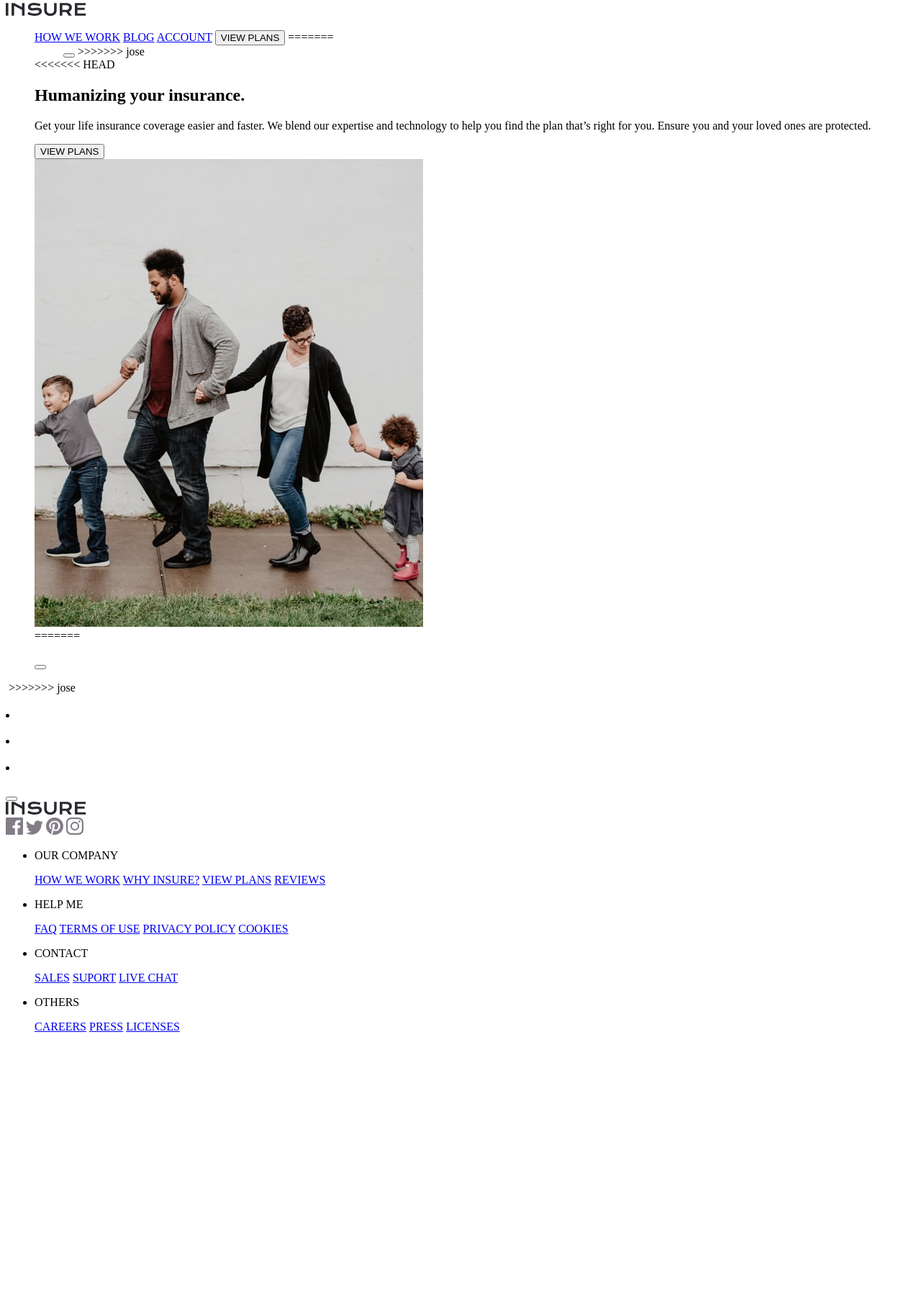
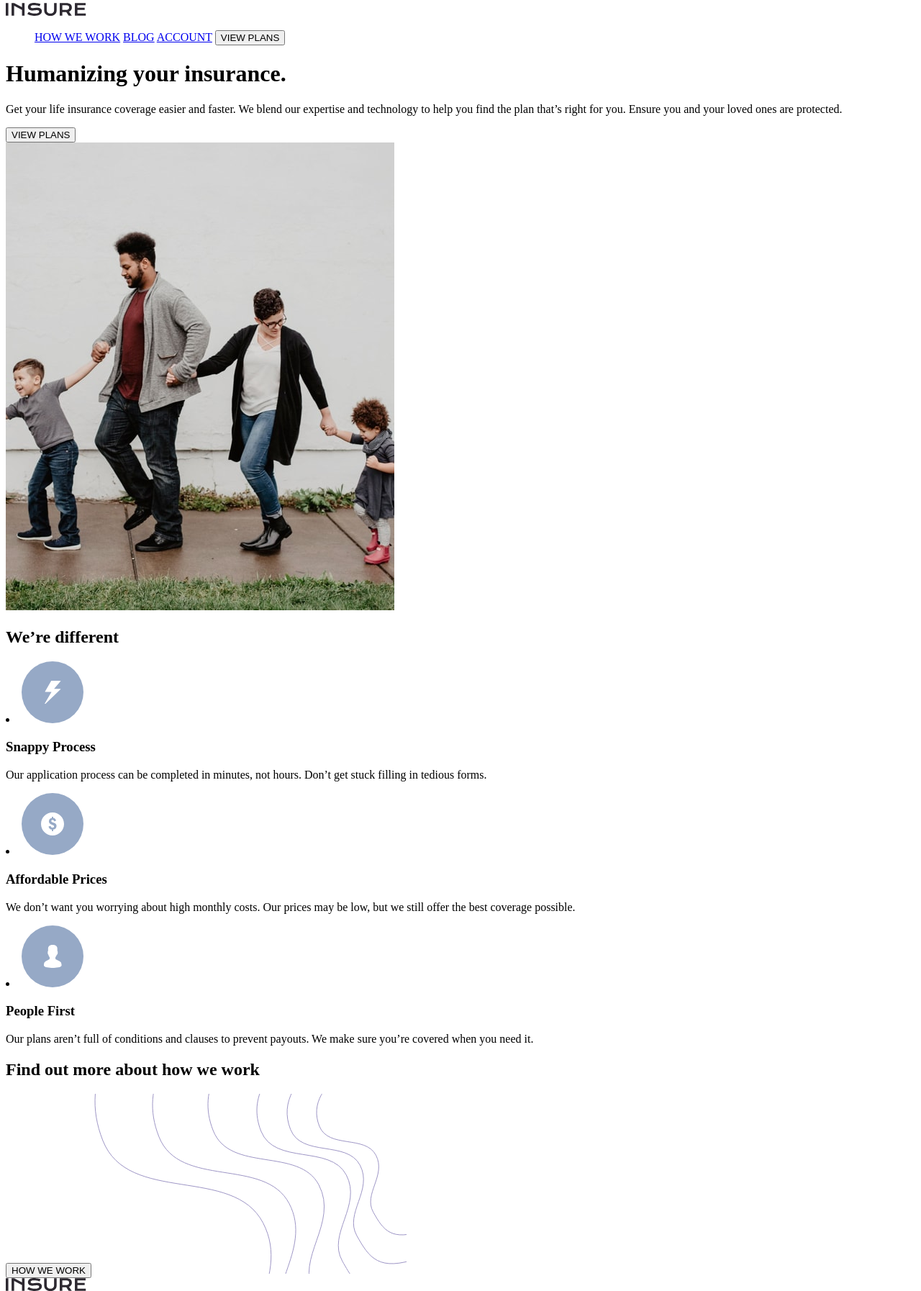
Before and after one commit to Arielook/prueba-equipo2, a plain HTML site: page index.html in a window 1280 px wide. Shown: the part 601-2395 px from the top of the page at 72% size. Before the commit the page ends 2053 px from the top, so only its background shows below. Drawn offline with Linux system fonts and the light colour scheme.

Commit message:
error ariel resuelto

```diff
--- a/index.html
+++ b/index.html
@@ -8,7 +8,6 @@
     <link rel="stylesheet" href="./style.css">
 </head>
 <body>
-<<<<<<< HEAD
     <img src="./assets/bg-pattern-intro-right-desktop.svg" alt="lineas curveadas">
     <img src="./assets/bg-pattern-intro-left-desktop.svg" alt="lineas curveadas">
     <header>
@@ -20,66 +19,45 @@
                     <a href="#">BLOG</a>
                     <a href="#">ACCOUNT</a>
                     <button>VIEW PLANS</button>
-=======
-    <img src="" alt="">
-    <img src="" alt="">
-    <header>
-        <div class="navegacion">
-            <nav>
-                <ul>
-                    <a href=""></a>
-                    <a href=""></a>
-                    <a href=""></a>
-                    <button></button>
->>>>>>> jose
                 </ul>
             </nav>
         </div>
         <div class="portada">
             <div class="fondo">
                 <div class="linea1"></div>
-<<<<<<< HEAD
                 <h1>Humanizing your insurance.</h1>
                 <p>Get your life insurance coverage easier and faster. We blend our expertise and technology to help you find the plan that’s right for you. Ensure you and your loved ones are protected.</p>
                 <button>VIEW PLANS</button>
             </div>
             <img src="./assets/image-intro-desktop.jpg" alt="familia">
         </div>
-=======
-                <h1></h1>
-                <p></p>
-                <button></button>
-            </div>
-            <img src="" alt="">
-        </div>
->>>>>>> jose
     </header>
     <section>
         <div class="superior">
             <div class="linea2"></div>
-            <h1></h1>
+            <h1>We’re different</h1>
             <div>
                 <li>
-                    <img src="" alt="">
-                    <h3></h3>
-                    <p></p>
+                    <img src="./assets/icon-snappy-process.svg" alt="icono de rayo">
+                    <h3>Snappy Process</h3>
+                    <p>Our application process can be completed in minutes, not hours. Don’t get stuck filling in tedious forms.</p>
                 </li>
                 <li>
-                    <img src="" alt="">
-                    <h3></h3>
-                    <p></p>
+                    <img src="./assets/icon-affordable-prices.svg" alt="icono dolar">
+                    <h3>Affordable Prices</h3>
+                    <p>We don’t want you worrying about high monthly costs. Our prices may be low, but we still offer the best coverage possible.</p>
                 </li>
                 <li>
-                    <img src="" alt="">
-                    <h3></h3>
-                    <p></p>
+                    <img src="./assets/icon-people-first.svg" alt="icono usuario">
+                    <h3>People First</h3>
+                    <p>Our plans aren’t full of conditions and clauses to prevent payouts. We make sure you’re covered when you need it.</p>
                 </li>
             </div>
         </div>
         <div class="inferior">
-            <h2></h2>
-            <button></button>
-            <img src="" alt="">
+            <h2>Find out more about how we work</h2>
+            <button>HOW WE WORK</button>
+            <img src="./assets/bg-pattern-how-we-work-desktop.svg" alt="lineas curveadas">
         </div>
     </section>
     <footer>
```
